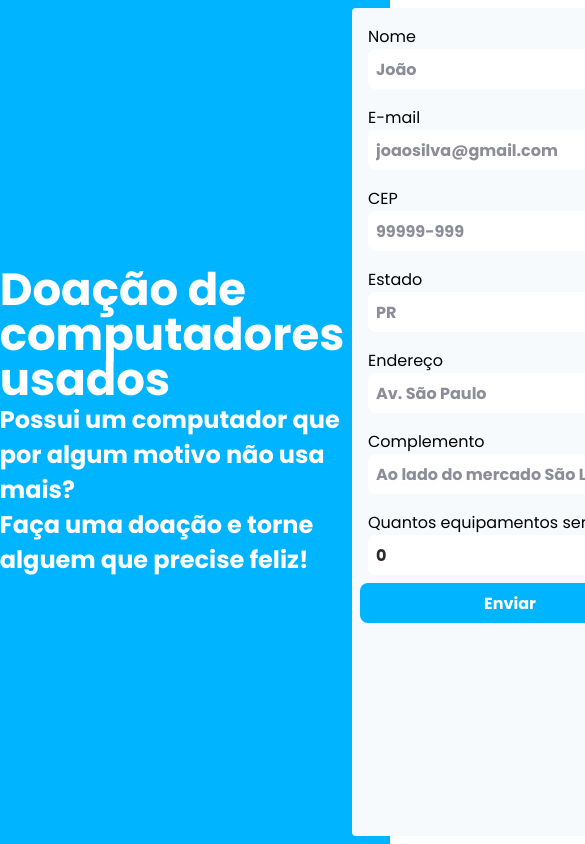
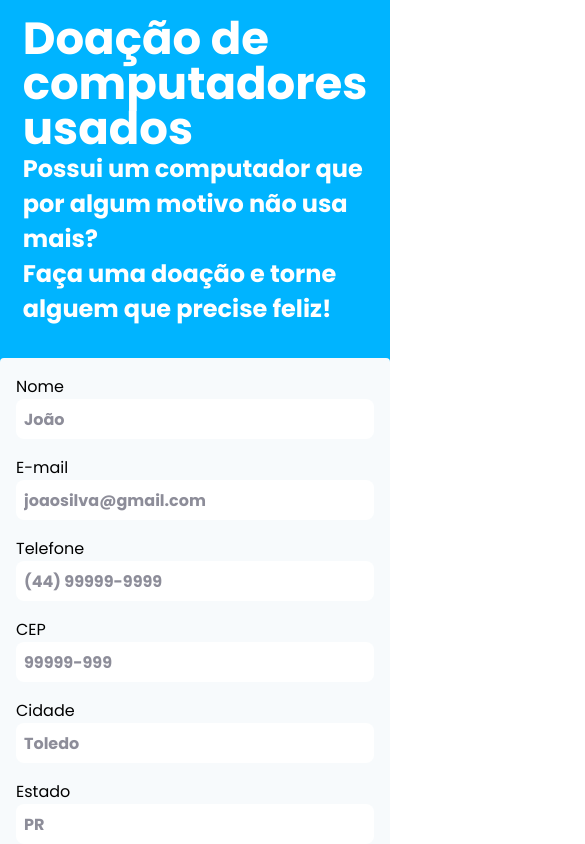
Before and after one commit to joaosilva-web/masters-donate-computers, a Next.js app: page / in a window 390 px wide. Shown: the top 844 px of the page, 585 px wide, since content can reach past the window. Built offline with nearby package versions, Linux system fonts and the light colour scheme; no server answers.

Commit message:
styling responsive

```diff
--- a/components/Container/styles.ts
+++ b/components/Container/styles.ts
@@ -9,6 +9,13 @@ interface ContainerDefaultProps {
 export const ContainerDefault = styled.div<ContainerDefaultProps>`
     display: flex;
     background: ${props => props.theme[props.bg]};
-    height: ${props => props.h};
+    min-height: ${props => props.h};
     justify-content: ${props => props.justify};
+
+    @media (max-width: 768px) {
+    display: flex;
+    flex-direction: column;
+    align-items: center;
+  }
+
 `
--- a/components/DataSubmissionForm/styles.ts
+++ b/components/DataSubmissionForm/styles.ts
@@ -3,18 +3,67 @@ import styled from "styled-components";
 export const FormDataContainer = styled.form`
 position: relative;
 padding: 0.5rem;
-margin: 0.5rem;
+margin: 1rem;
 border-radius: 0.25rem;
-max-height: 100%;
+max-height: 100vh;
+width: 50%;
 background-color: ${props => props.theme['gray-50']};
+
+overflow-y: scroll;
+
+/* width */
+::-webkit-scrollbar {
+  width: 10px;
+}
+
+/* Track */
+::-webkit-scrollbar-track {
+  background: #f1f1f1;
+  border-radius: 0.5rem;
+}
+
+/* Handle */
+::-webkit-scrollbar-thumb {
+    background: ${props => props.theme['gray-300']};
+    border-radius: 0.25rem;
+}
+
+/* Handle on hover */
+::-webkit-scrollbar-thumb:hover {
+  background: ${props => props.theme['gray-400']};
+}
+
+
+@media (max-width: 768px) {
+    flex-direction: column;
+    align-items: center;
+    width: 98%;
+    max-height: 100%;
+  }
+
+  @media (max-width: 1440px) {
+
+    width: 100%;
+  }
 `
 
 export const FormGroupContainer = styled.div`
     display: flex;
     flex-wrap: wrap;
 
-    width: 37.5rem; // 600px
+    width: 98%; // 600px
     margin: 0 auto;
+
+    @media (max-width: 768px) {
+    flex-direction: column;
+    align-items: center;
+    width: 100%;
+    height: auto;
+  }
+
+  @media (max-width: 768px) {
+    width: 100%;
+  }
 `
 
 interface ButtonProps {
--- a/components/Input/styles.ts
+++ b/components/Input/styles.ts
@@ -11,6 +11,12 @@ export const InputContainer = styled.div<InputContainerProps>`
     width: ${props => props.w};
     padding: 0.5rem;
     margin: ${props => props.type === 'submit'? '0 auto' : '0'};
+
+    @media (max-width: 768px) {
+    width: 100%;
+    height: auto;
+
+  }
 
 `
 
--- a/pages/indexStyles.ts
+++ b/pages/indexStyles.ts
@@ -1,5 +1,4 @@
 import styled from "styled-components";
-
 export const HomeWrapper= styled.div`
 `
 
@@ -7,6 +6,7 @@ export const HeroContainer = styled.div`
 display: flex;
 align-items: center;
 justify-content: center;
+max-width: 80%;
 
 margin: 1rem;
 
@@ -17,5 +17,5 @@ h1{
 h1,h2,h3,h4, p {
     color: ${props => props.theme['secondary']}
 }
-    max-width: 80%;
+
 `
```
